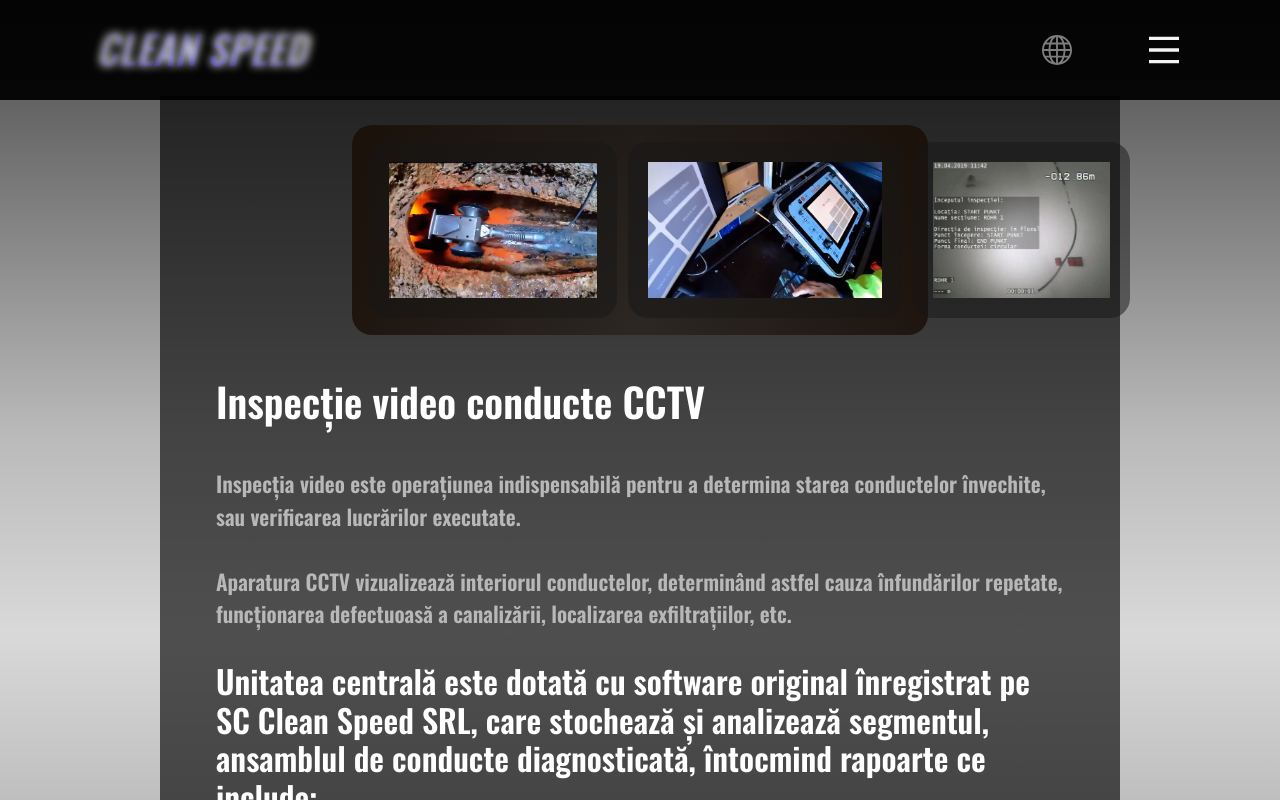
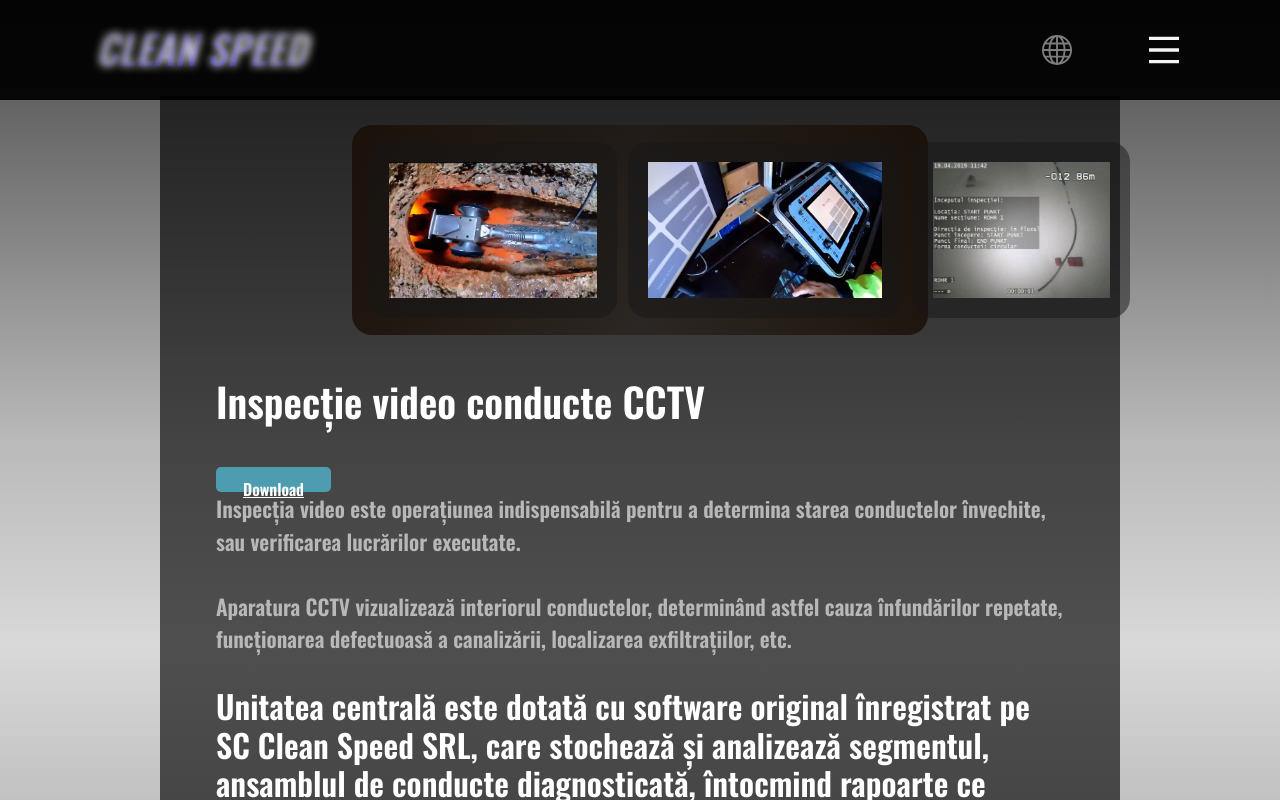
Before and after one commit to lorb0t/atestat, a React (Create React App) app: page /camera in a window 1280 px wide. Shown: the top 800 px of the page. Built offline with nearby package versions, Linux system fonts and the light colour scheme; a web font is replaced by a local one.

Commit message:
Co-authored-by: progenor <progenor@users.noreply.github.com>

```diff
--- a/src/components/Header/Header.jsx
+++ b/src/components/Header/Header.jsx
@@ -60,6 +60,8 @@ export const Header = () => {
             { name: t("cont3"), id: "cont3" },
             { name: t("cont4"), id: "cont4" },
             { name: t("cont5"), id: "cont5" },
+            { name: t("cont5"), id: "cont5" },
+            { name: t("cont5"), id: "cont5" },
           ].map((item) => (
             <Link
               activeClass="active"
--- a/src/components/Header/Header.scss
+++ b/src/components/Header/Header.scss
@@ -5,7 +5,7 @@
   background-repeat: no-repeat;
   background-size: cover;
   background-position: center;
-  height: 90vh;
+  height: 115vh;
   width: 100%;
 
   @media (max-width: 1000px) {
--- a/src/pages/Camera/Camera.jsx
+++ b/src/pages/Camera/Camera.jsx
@@ -30,7 +30,8 @@ export const Camera = ({}) => {
           <img src={img2} alt="" />
         </div>
         <div className="text-text">
-          <h1>{t("camera_cim")}</h1>
+          <h1>{t("camera_cim")}  </h1>
+          <a className="my-button" href="./CCTV.pdf" download="CCTV.pdf">Download</a>
           <p>{t("camera1")}</p>
           <p>{t("camera2")}</p>
           <h2>{t("camera3")}</h2>
--- a/src/pages/LearnMore.scss
+++ b/src/pages/LearnMore.scss
@@ -244,3 +244,17 @@
     padding: 6rem 2rem 0 2rem;
   }
 }
+
+
+.my-button {
+  display: block;
+  width: 115px;
+  height: 25px;
+  background: #4E9CAF;
+  padding: 10px;
+  text-align: center;
+  border-radius: 5px;
+  color: white;
+  font-weight: bold;
+  line-height: 25px;
+}
```
Also changed, not shown: 2 other files (tests, documents, lock files or other folders).
